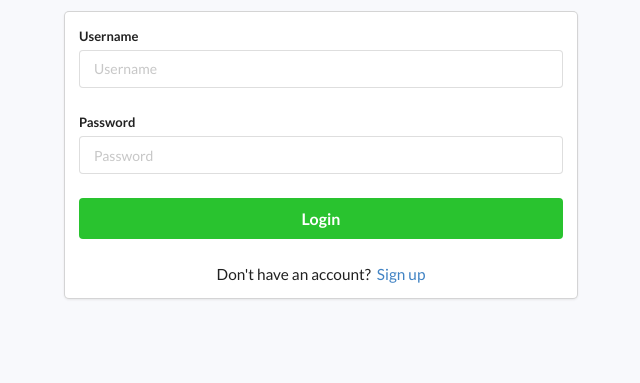
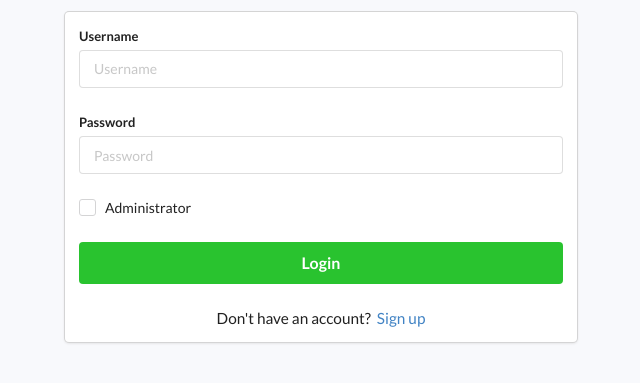
Before and after one commit to r2o0h0i1t/freE-Learning, a PHP site: page /freE-Learning/login.php in a window 1280 px wide. Shown: the part 155-538 px from the top of the page, without its empty margins (319-959 px from the left). Run offline with PHP 8.4, Linux system fonts and the light colour scheme; some libraries are stand-ins or nearby versions.

Commit message:
Added support for admin login

```diff
--- a/includes/classes/Account.php
+++ b/includes/classes/Account.php
@@ -18,6 +18,21 @@ class Account
 
         // Check if username & password exists
         $query = mysqli_query($this->con, "SELECT * FROM users WHERE username='$username' AND pwd='$password'");
+
+        if (mysqli_num_rows($query) == 1) {
+            return true;
+        } else {
+            array_push($this->errorArray, Constants::$loginFailed);
+            return false;
+        }
+    }
+    public function validateAdminLogin($username, $password)
+    {
+        // Md5 encryption
+        $password = md5($password);
+
+        // Check if username & password exists
+        $query = mysqli_query($this->con, "SELECT * FROM administrator WHERE username='$username' AND pwd='$password'");
 
         if (mysqli_num_rows($query) == 1) {
             return true;
--- a/login.php
+++ b/login.php
@@ -37,6 +37,8 @@
 
             $account = new Account($con);
 
+            if(!isset($_POST["administrator"])){
+
                 if(!$account->validateUserLogin($username,$password)){
                     // Display error message
                     Messages::setMsg($account->getErrors()[0],"error");
@@ -47,6 +49,17 @@
                     header("Location: dashboard.php");
                 }
 
+            }else{
+                if(!$account->validateAdminLogin($username,$password)){
+                    // Display error message
+                    Messages::setMsg($account->getErrors()[0],"error");
+                }else{
+                    $_SESSION['adminLoggedInName'] = $username;
+
+                    // Go to dashboard
+                    header("Location: adminpanel.php");
+                }
+            }
         }
     ?>
 
@@ -72,6 +85,14 @@
                         <input type="password" name="password" placeholder="Password" required>
                     </div>
 
+                    <!-- Admin checkbox -->
+                    <div class="field">
+                        <div class="ui checkbox">
+                            <input type="checkbox" name="administrator">
+                            <label>Administrator</label>
+                        </div>
+                    </div>
+
                     <!-- Message -->
                     <?php echo Messages::display(); ?>
 
```
Lines whose indentation alone changed are shown as unchanged.
